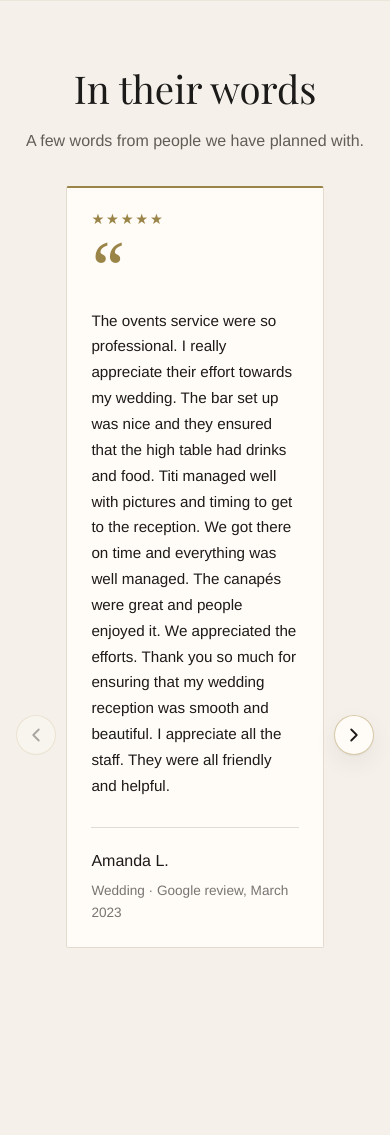
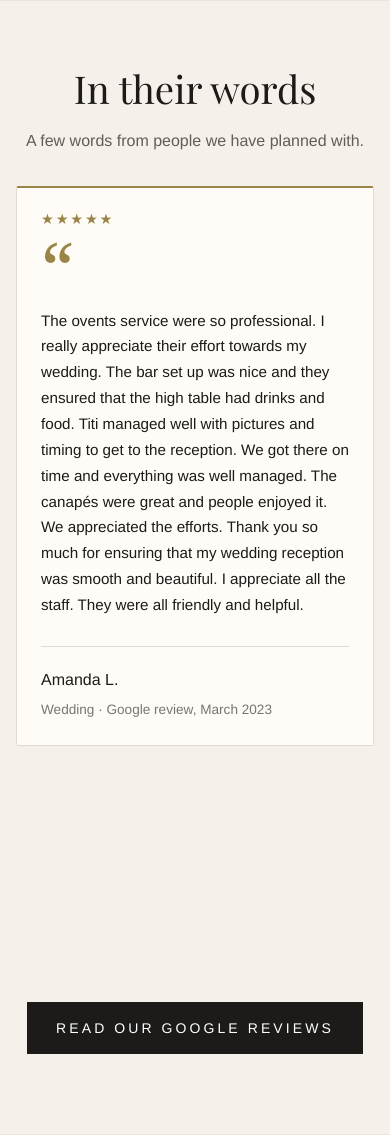
Before and after one commit to bphat234/ovents-theme-staging, a WordPress theme: template index.php in a window 390 px wide. Shown: the part 3352-4487 px from the top of the page. Run offline with PHP 8.4 and a stand-in for WordPress, Linux system fonts and the light colour scheme; the site name, menu and one post (Sample post) are stand-ins, and other content is empty; some web fonts are replaced.

Commit message:
Theme 2.9.46: UI consistency, carousel, and portfolio mobile.
Align corporate tier cards with service-tier pattern; focus styles for
buttons and link-explore; stacked portfolio grid on mobile; remove
testimonial carousel arrows (swipe/keyboard).

Co-authored-by: Cursor <cursoragent@cursor.com>

```diff
--- a/assets/js/main.js
+++ b/assets/js/main.js
@@ -93,15 +93,8 @@
 	document.querySelectorAll('[data-testimonial-carousel]').forEach(function (testimonialCarousel) {
 		var viewport = testimonialCarousel.querySelector('[data-carousel-viewport]');
 		var track = testimonialCarousel.querySelector('[data-carousel-track]');
-		var prevBtn = testimonialCarousel.querySelector('[data-carousel-prev]');
-		var nextBtn = testimonialCarousel.querySelector('[data-carousel-next]');
-		if (!viewport || !track || !prevBtn || !nextBtn) return;
+		if (!viewport || !track) return;
 		var reduceMotion = window.matchMedia('(prefers-reduced-motion: reduce)').matches;
-
-		function updateControls() {
-			prevBtn.disabled = viewport.scrollLeft <= 1;
-			nextBtn.disabled = viewport.scrollLeft >= viewport.scrollWidth - viewport.clientWidth - 1;
-		}
 
 		function moveTestimonial(direction) {
 			var card = track.querySelector('.testimonial');
@@ -110,16 +103,11 @@
 			viewport.scrollBy({ left: direction * (card.getBoundingClientRect().width + gap), behavior: reduceMotion ? 'instant' : 'smooth' });
 		}
 
-		prevBtn.addEventListener('click', function () { moveTestimonial(-1); });
-		nextBtn.addEventListener('click', function () { moveTestimonial(1); });
 		viewport.addEventListener('keydown', function (e) {
 			if (e.key !== 'ArrowLeft' && e.key !== 'ArrowRight') return;
 			e.preventDefault();
 			moveTestimonial(e.key === 'ArrowLeft' ? -1 : 1);
 		});
-		viewport.addEventListener('scroll', updateControls, { passive: true });
-		window.addEventListener('resize', updateControls, { passive: true });
-		updateControls();
 	});
 
 	document.addEventListener('click', function (e) {
--- a/functions.php
+++ b/functions.php
@@ -9,7 +9,7 @@ if ( ! defined( 'ABSPATH' ) ) {
 	exit;
 }
 
-define( 'OVENTS_VERSION', '2.9.43' );
+define( 'OVENTS_VERSION', '2.9.46' );
 
 require_once get_template_directory() . '/inc/env.php';
 require_once get_template_directory() . '/inc/staging-guard.php';
--- a/inc/google-testimonials.php
+++ b/inc/google-testimonials.php
@@ -236,11 +236,8 @@ function ovents_render_testimonial_bare_carousel( $items, $args = array() ) {
 	?>
 	<div class="testimonial-carousel testimonial-carousel--single testimonial-carousel--bare" data-testimonial-carousel>
 		<div class="testimonial-carousel__controls">
-			<button type="button" class="testimonial-carousel__arrow testimonial-carousel__arrow--prev" data-carousel-prev aria-label="<?php esc_attr_e( 'Previous testimonial', 'ovents' ); ?>">
-				<?php echo ovents_icon( 'chevron-left', array( 'width' => 22, 'height' => 22 ) ); // phpcs:ignore WordPress.Security.EscapeOutput.OutputNotEscaped ?>
-			</button>
 			<div class="testimonial-carousel__frame">
-				<div class="testimonial-carousel__viewport" data-carousel-viewport tabindex="0" role="region" aria-label="<?php esc_attr_e( 'Client testimonials. Use arrow keys to browse.', 'ovents' ); ?>">
+				<div class="testimonial-carousel__viewport" data-carousel-viewport tabindex="0" role="region" aria-label="<?php esc_attr_e( 'Client testimonials. Scroll horizontally or use arrow keys to browse.', 'ovents' ); ?>">
 					<div class="testimonial-carousel__track" data-carousel-track>
 						<?php
 						foreach ( $items as $item ) {
@@ -250,9 +247,6 @@ function ovents_render_testimonial_bare_carousel( $items, $args = array() ) {
 					</div>
 				</div>
 			</div>
-			<button type="button" class="testimonial-carousel__arrow testimonial-carousel__arrow--next" data-carousel-next aria-label="<?php esc_attr_e( 'Next testimonial', 'ovents' ); ?>">
-				<?php echo ovents_icon( 'chevron-right', array( 'width' => 22, 'height' => 22 ) ); // phpcs:ignore WordPress.Security.EscapeOutput.OutputNotEscaped ?>
-			</button>
 		</div>
 	</div>
 	<?php
--- a/style.css
+++ b/style.css
@@ -1036,12 +1044,9 @@ main > :is(section.hero, section.inner-hero) ~ section:nth-child(2n + 1) {
 	font-size: 1rem;
 }
 .sub.centered { max-width: 36rem; margin: 0 auto 2.75rem; color: #4a4641; }
-.testimonial-carousel { --testimonial-gap: 1.25rem; --testimonial-arrow: 3rem; }
+.testimonial-carousel { --testimonial-gap: 1.25rem; }
 .testimonial-carousel__controls {
-	display: grid;
-	grid-template-columns: var(--testimonial-arrow) minmax(0, 1fr) var(--testimonial-arrow);
-	align-items: center;
-	gap: clamp(0.65rem, 2vw, 1.25rem);
+	display: block;
 }
 .testimonial-carousel__frame { min-width: 0; }
 .testimonial-carousel__viewport {
@@ -1114,36 +1119,6 @@ main > :is(section.hero, section.inner-hero) ~ section:nth-child(2n + 1) {
 	letter-spacing: 0.12em;
 	text-transform: uppercase;
 	color: #625d55;
-}
-.testimonial-carousel__arrow {
-	flex-shrink: 0;
-	width: var(--testimonial-arrow);
-	height: var(--testimonial-arrow);
-	border: 1px solid rgba(168, 139, 74, 0.45);
-	border-radius: 50%;
-	background: #fffcf7;
-	color: var(--ink);
-	cursor: pointer;
-	display: grid;
-	place-items: center;
-	padding: 0;
-	box-shadow: 0 1px 2px rgba(28, 27, 26, 0.06), 0 8px 24px rgba(28, 27, 26, 0.06);
-	transition: background 0.25s ease, color 0.25s ease, border-color 0.25s ease, transform 0.2s ease, box-shadow 0.25s ease;
-}
-.testimonial-carousel__arrow .lucide { display: block; }
-.testimonial-carousel__arrow:hover:not(:disabled) {
-	background: var(--ink);
-	color: var(--cream);
-	border-color: var(--ink);
-	box-shadow: 0 4px 16px rgba(28, 27, 26, 0.12);
-	transform: translateY(-1px);
-}
-.testimonial-carousel__arrow:active:not(:disabled) { transform: translateY(0); }
-.testimonial-carousel__arrow:focus-visible { outline: 2px solid var(--gold); outline-offset: 3px; }
-.testimonial-carousel__arrow:disabled {
-	opacity: 0.35;
-	cursor: default;
-	box-shadow: none;
 }
 
 .section--founder {
@@ -3130,14 +3116,13 @@ main > :is(section.hero, section.inner-hero) ~ section:nth-child(2n + 1) {
 		bottom: calc(3.25rem + var(--whatsapp-float-gap, 24px));
 	}
 }
-@media (max-width: 719px) {
+@media (max-width: 720px) {
 	.testimonial-carousel {
 		--testimonial-gap: 0.75rem;
 	}
 	.testimonial-carousel .testimonial {
 		flex: 0 0 100%;
 	}
-	.testimonial-carousel { --testimonial-arrow: 2.5rem; }
 }
 @media (max-width: 720px) {
 	.instagram-grid--photos:not(.is-expanded) .insta-tile--more { display: none; }
--- a/template-parts/home-content.php
+++ b/template-parts/home-content.php
@@ -126,11 +126,8 @@ $home_h1     = function_exists( 'ovents_page_h1' ) ? ovents_page_h1() : 'Wedding
 		<p class="sub">A few words from people we have planned with.</p>
 		<div class="testimonial-carousel" data-testimonial-carousel>
 			<div class="testimonial-carousel__controls">
-				<button type="button" class="testimonial-carousel__arrow testimonial-carousel__arrow--prev" data-carousel-prev aria-label="<?php esc_attr_e( 'Previous testimonial', 'ovents' ); ?>">
-					<?php echo ovents_icon( 'chevron-left', array( 'width' => 22, 'height' => 22 ) ); // phpcs:ignore WordPress.Security.EscapeOutput.OutputNotEscaped ?>
-				</button>
 				<div class="testimonial-carousel__frame">
-					<div class="testimonial-carousel__viewport" data-carousel-viewport tabindex="0" role="region" aria-label="<?php esc_attr_e( 'Client testimonials. Use arrow keys to browse.', 'ovents' ); ?>">
+					<div class="testimonial-carousel__viewport" data-carousel-viewport tabindex="0" role="region" aria-label="<?php esc_attr_e( 'Client testimonials. Scroll horizontally or use arrow keys to browse.', 'ovents' ); ?>">
 						<div class="testimonial-carousel__track" data-carousel-track>
 							<?php
 							foreach ( ovents_google_testimonials_for( 'home' ) as $review ) {
@@ -140,9 +137,6 @@ $home_h1     = function_exists( 'ovents_page_h1' ) ? ovents_page_h1() : 'Wedding
 						</div>
 					</div>
 				</div>
-				<button type="button" class="testimonial-carousel__arrow testimonial-carousel__arrow--next" data-carousel-next aria-label="<?php esc_attr_e( 'Next testimonial', 'ovents' ); ?>">
-					<?php echo ovents_icon( 'chevron-right', array( 'width' => 22, 'height' => 22 ) ); // phpcs:ignore WordPress.Security.EscapeOutput.OutputNotEscaped ?>
-				</button>
 			</div>
 		</div>
 		<?php ovents_render_google_review_cta(); ?>
```
Also changed, not shown: other parts of style.css (+28 -4 lines), template-parts/corporate-content.php (+13 -13 lines). Lines whose indentation alone changed are shown as unchanged.
